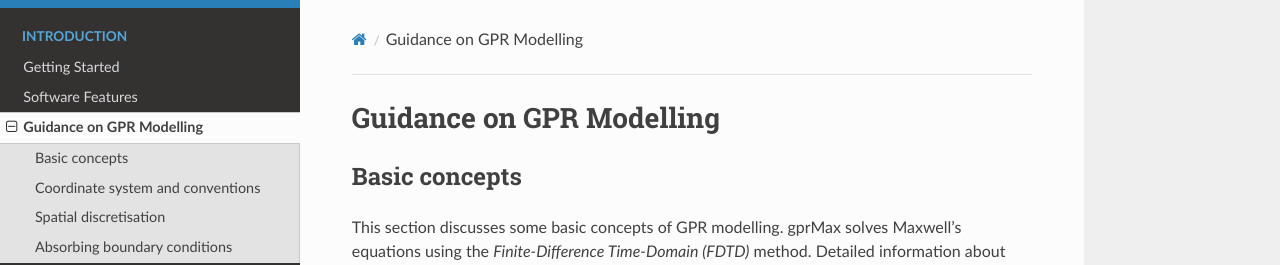
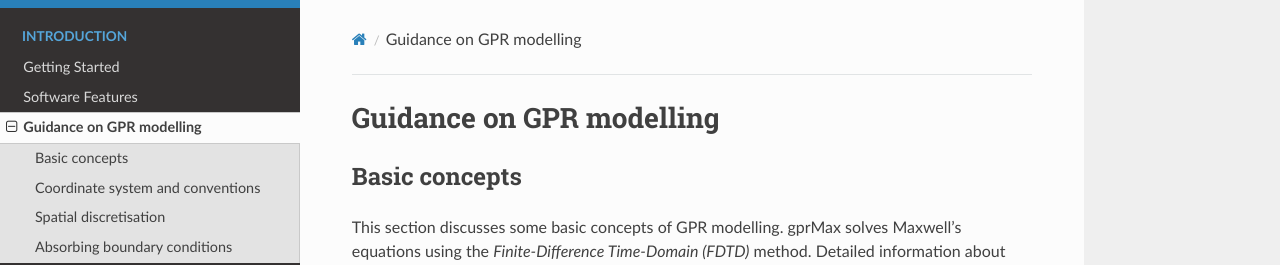
Before and after one commit to gprMax/gprMax, a Sphinx documentation site: the page built from docs/source/gprmodelling.rst, in a window 1280 px wide and 900 px high. Shown: the top 265 px of the window. Built offline with Sphinx 7.4.7 and the Read the Docs theme 2.0.0, drawn with Linux system fonts in a browser that asks for light colours.

Commit message:
Adjusted some of the headings text.

```diff
--- a/docs/source/gprmodelling.rst
+++ b/docs/source/gprmodelling.rst
@@ -1,7 +1,7 @@
 .. _guidance:
 
 *************************
-Guidance on GPR Modelling
+Guidance on GPR modelling
 *************************
 
 Basic concepts
```
